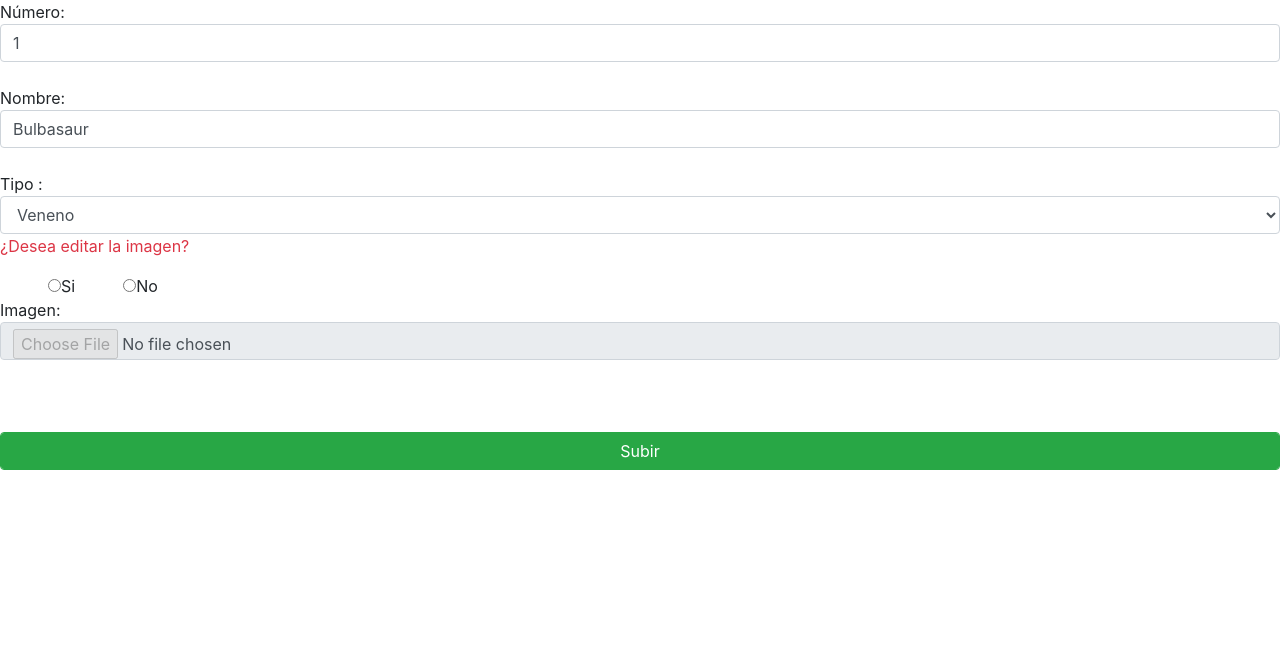
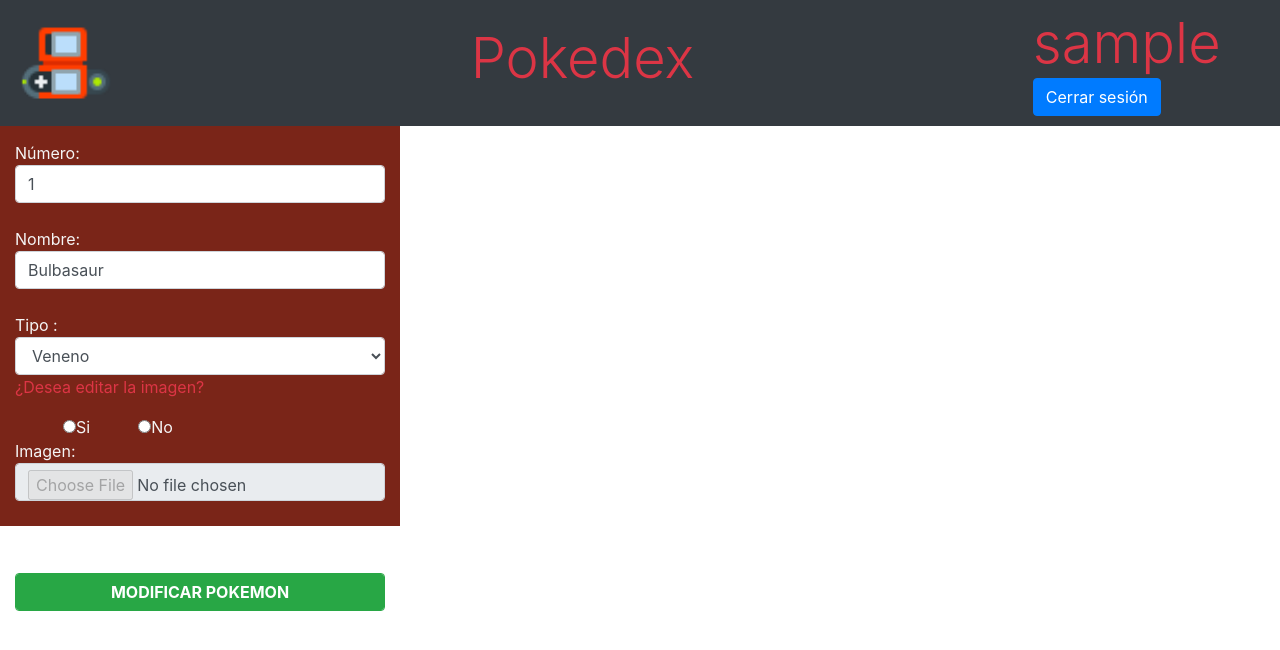
Before and after one commit to JoelE7/Pokedex, a PHP site: page /acciones.php?numero=1&&accion=1 in a window 1280 px wide. Shown: the top 650 px of the page. Run offline with PHP 8.4, Linux system fonts and the light colour scheme; the visitor is signed in with stand-in values (Sample User, id 1); data comes from the database, SQL or seed files in the repository.

Commit message:
Agrego formato

```diff
--- a/pokemons/acciones.php
+++ b/pokemons/acciones.php
@@ -4,6 +4,7 @@
 
 require_once("conexionALaBaseDeDatos.php");
 require_once("validacionConsulta.php");
+
 
 $validador = new validarConsultas();
 
@@ -20,8 +21,9 @@
 ?>
 
 <?php
-session_start();
+
 // validamos que haya iniciado sesión, sino lo mandamos al index.php
+include_once ("barraHome.php");
 if (isset($_SESSION['usuario'])) {
     //ahora si inició sesión y el usuario se quiere ir a esta pagina sin haber pasado por el formulario
     //y las variables que debió haber pasado por ese form están vacias o no existen, lo manda al home.php
@@ -29,7 +31,7 @@
         //si la acción llegara a ser 1, o sea que quiere actualizar un pokemon, lo enviamos a un formulario con los datos cargados del pokemon que eligíó actualizar
         if ($accion == 1) {
             if (isset($_GET['numero'])) {
-                echo "<form action='modificar.php' method='POST' enctype='multipart/form-data'>";
+                echo "<form action='modificar.php' method='POST' enctype='multipart/form-data' style='background-color: #7a2518; color: whitesmoke; padding: 15px; width:400px; height:400px'>";
                 while ($fila  = $resultado->fetch_assoc()) {
                     echo "Número: <input = type= 'number'class='form-control' name = 'numero' value = '" . $fila['numero'] . "'  placeholder='Número de pokemon'><br> ";
                     echo "Nombre: <input = type= 'text'class='form-control' name = 'nombre' value = '" . $fila['nombre'] . "' placeholder='Nombre de pokemon'><br> ";
@@ -54,7 +56,7 @@
                     echo "<input type = 'hidden' name = 'id' value = '" . $fila['id'] . "'><br>";
                     //ocultamos un input de tipo hidden donde también le vamos a pasar un atributo acción con un dicho valor, en la pagína modificar.php se ve esto
                     echo "<input type = 'hidden' name = 'accion' value = '1'><br>";
-                    echo  "<input type='submit' name='enviar'class='btn btn-success form-control' value='Subir'>";
+                    echo  "<input type='submit' name='enviar'class='btn btn-success form-control' value='MODIFICAR POKEMON' style='font-weight: bold'>";
                     echo "</form>";
                 }
             } else {
@@ -63,7 +65,7 @@
             }
         } else if ($accion == 2) {
 ?>
-            <form action="modificar.php" method='POST' enctype='multipart/form-data'>
+            <form action="modificar.php" method='POST' enctype='multipart/form-data' style='background-color: #7a2518; color: whitesmoke; padding: 15px; width:400px; height:400px'>
                 Número :<input type="number" name="numero" id="numero" class="form-control" placeholder="Número de pokemon">
                 Nombre : <input type="text" name="nombre" id="nombre" class="form-control" placeholder="Nombre de pokemon">
                 Tipo :<select name="tipo" id="tipo" class="form-control">
@@ -85,8 +87,8 @@
                 <!-- ocultamos un input de tipo hidden donde también le vamos a pasar un atributo acción con un dicho valor
         en la págína modificar.php se ve esto-->
                 <input type='hidden' name='accion' value="2"><br>
-                <input type="submit" value="Subir Pokemon" class="btn btn-success form-control">
-                <input type="radio" name="" id="">
+                <input type="submit" value="SUBIR POKEMON" class="btn btn-success form-control" style="font-weight: bold">
+
             </form>
 <?php
         } else {
--- a/pokemons/modificar.php
+++ b/pokemons/modificar.php
@@ -11,7 +11,7 @@
 } else if (!isset($_POST['accion'])) {
     header("Location:home.php");
     exit();
-} else
+}
 
     // traemos la bd
     require_once("conexionALaBaseDeDatos.php");
```
Also changed, not shown: pokemons/home.php (+5 -4 lines).
